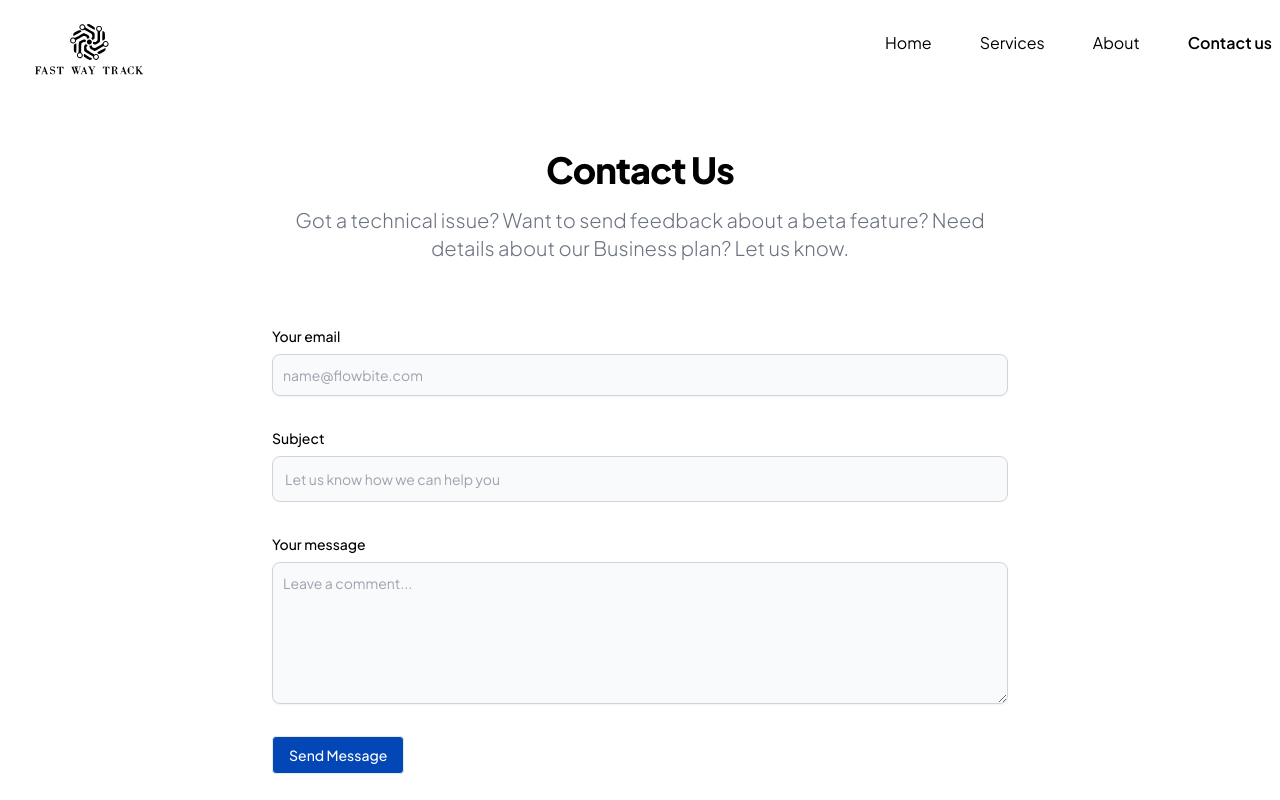
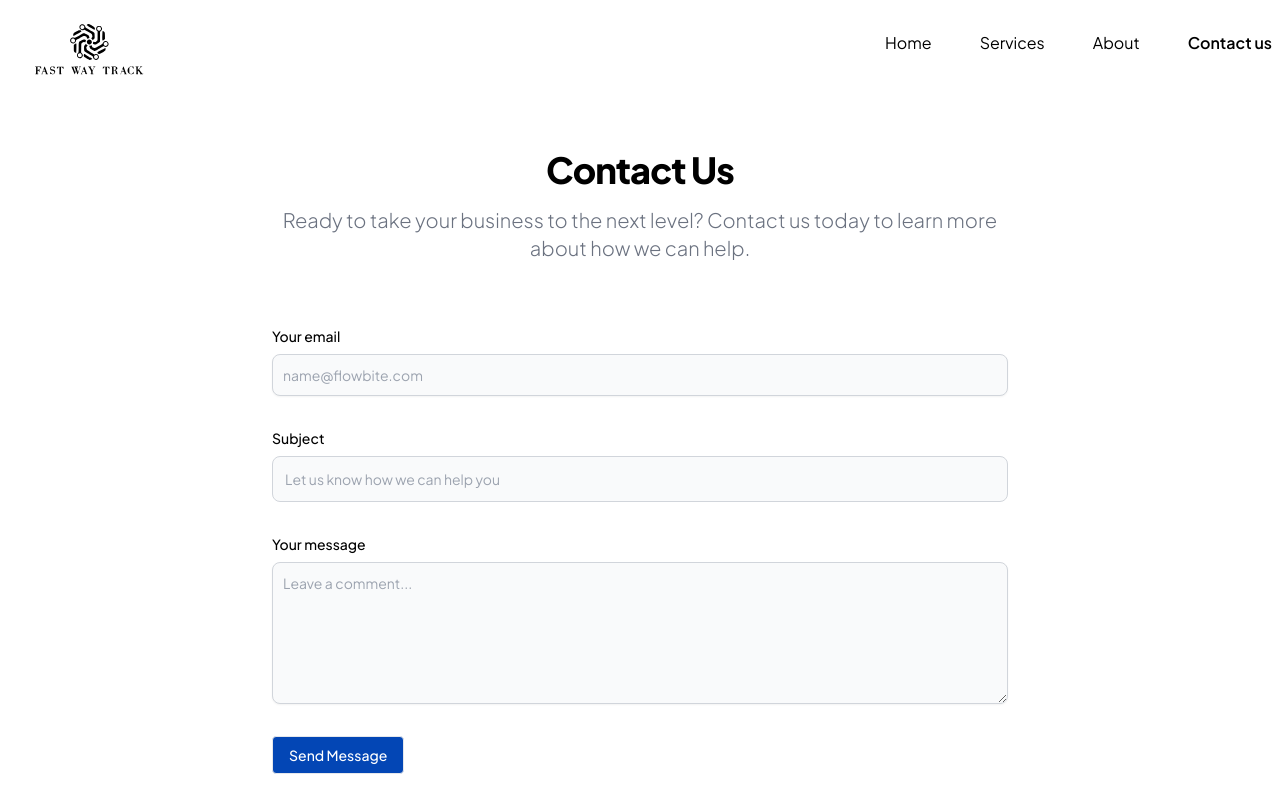
Before and after one commit to MuaviyaImran/FastWayTrack, a Vue app: page /contact in a window 1280 px wide. Shown: the top 800 px of the page. Built offline with nearby package versions, Linux system fonts and the light colour scheme.

Commit message:
updated contact us page text

```diff
--- a/src/views/ContactUsView.vue
+++ b/src/views/ContactUsView.vue
@@ -3,8 +3,8 @@
     <div class="mx-auto max-w-screen-md px-4 py-8 lg:py-16">
       <h2 class="mb-4 text-center text-4xl font-extrabold tracking-tight">Contact Us</h2>
       <p class="mb-8 text-center font-light text-gray-500 sm:text-xl lg:mb-16">
-        Got a technical issue? Want to send feedback about a beta feature? Need details about our
-        Business plan? Let us know.
+        Ready to take your business to the next level? Contact us today to learn more about how we
+        can help.
       </p>
       <form action="#" class="space-y-8">
         <div>
```
